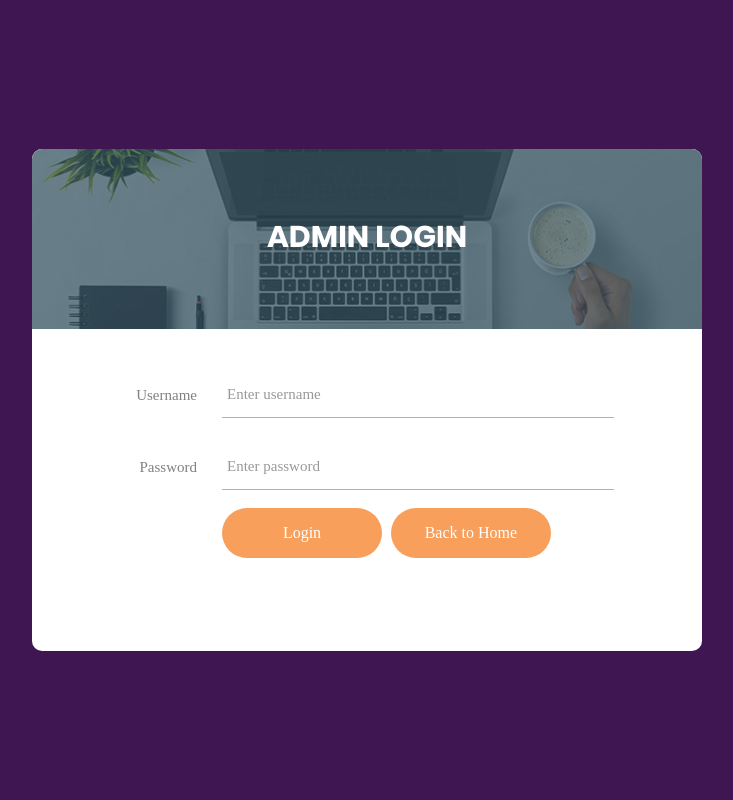
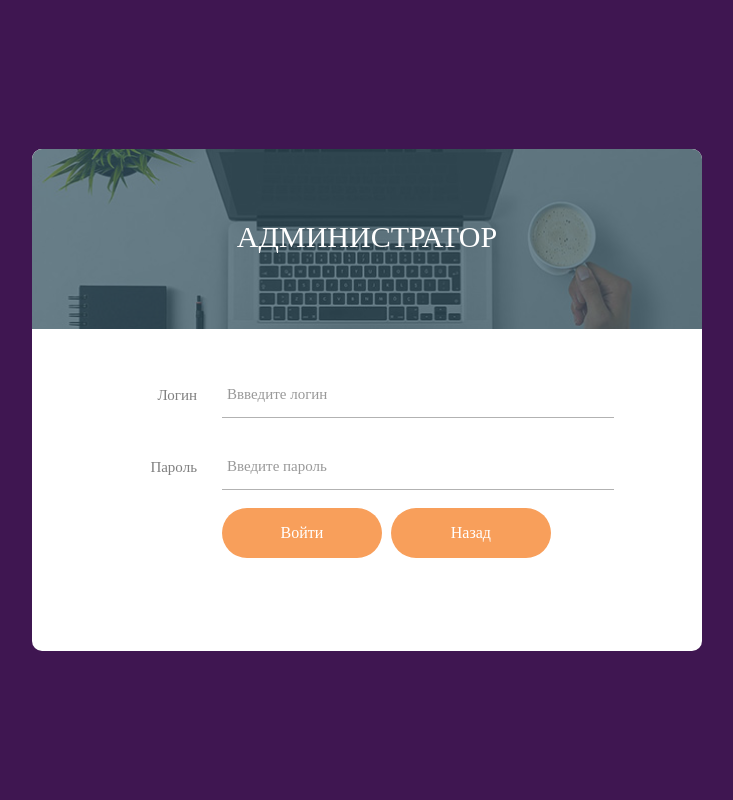
Before and after one commit to AEChub/examSystem, a PHP site: page /users/adminpanel/admin/index.php in a window 1280 px wide. Shown: the whole page, without its empty margins (273-1006 px from the left). Run offline with PHP 8.4, Linux system fonts and the light colour scheme; some web fonts are replaced.

Commit message:
Полная локализация

```diff
--- a/users/adminpanel/admin/login-ui/index.php
+++ b/users/adminpanel/admin/login-ui/index.php
@@ -1,19 +1,19 @@
 <!DOCTYPE html>
 <html lang="en">
 <head>
-	<title>CEE LOGIN</title>
+	<title>Панель Администратора</title>
 	<meta charset="UTF-8">
 	<meta name="viewport" content="width=device-width, initial-scale=1">
 	<link rel="icon" type="image/x-icon" href="assets/images/favicon.ico">
-	<link rel="stylesheet" type="text/css" href="login-ui/vendor/bootstrap/css/bootstrap.min.css">
-	<link rel="stylesheet" type="text/css" href="login-ui/fonts/font-awesome-4.7.0/css/font-awesome.min.css">
-	<link rel="stylesheet" type="text/css" href="login-ui/fonts/Linearicons-Free-v1.0.0/icon-font.min.css">
-	<link rel="stylesheet" type="text/css" href="login-ui/vendor/animate/animate.css">
-	<link rel="stylesheet" type="text/css" href="login-ui/vendor/css-hamburgers/hamburgers.min.css">
-	<link rel="stylesheet" type="text/css" href="login-ui/vendor/select2/select2.min.css">
-	<link rel="stylesheet" type="text/css" href="login-ui/vendor/daterangepicker/daterangepicker.css">
-	<link rel="stylesheet" type="text/css" href="login-ui/css/util.css">
-	<link rel="stylesheet" type="text/css" href="login-ui/css/main.css">
+	<link rel="stylesheet" type="text/css" href="./login-ui/vendor/bootstrap/css/bootstrap.min.css">
+	<link rel="stylesheet" type="text/css" href="./login-ui/fonts/font-awesome-4.7.0/css/font-awesome.min.css">
+	<link rel="stylesheet" type="text/css" href="./login-ui/fonts/Linearicons-Free-v1.0.0/icon-font.min.css">
+	<link rel="stylesheet" type="text/css" href="./login-ui/vendor/animate/animate.css">
+	<link rel="stylesheet" type="text/css" href="./login-ui/vendor/css-hamburgers/hamburgers.min.css">
+	<link rel="stylesheet" type="text/css" href="./login-ui/vendor/select2/select2.min.css">
+	<link rel="stylesheet" type="text/css" href="./login-ui/vendor/daterangepicker/daterangepicker.css">
+	<link rel="stylesheet" type="text/css" href="./login-ui/css/util.css">
+	<link rel="stylesheet" type="text/css" href="./login-ui/css/main.css">
 </head>
 <body>
 
@@ -22,30 +22,30 @@
 			<div class="wrap-login100">
 				<div class="login100-form-title" style="background-image: url(login-ui/images/bg-01.jpg);">
 					<span class="login100-form-title-1">
-						ADMIN LOGIN
+						Администратор
 					</span>
 				</div>
 
 				<form method="post" id="adminLoginFrm" class="login100-form validate-form">
-					<div class="wrap-input100 validate-input m-b-26" data-validate="Username is required">
-						<span class="label-input100">Username</span>
-						<input class="input100" type="text" name="username" placeholder="Enter username">
+					<div class="wrap-input100 validate-input m-b-26" data-validate="Заполните поле логина">
+						<span class="label-input100">Логин</span>
+						<input class="input100" type="text" name="username" placeholder="Ввведите логин">
 						<span class="focus-input100"></span>
 					</div>
 
-					<div class="wrap-input100 validate-input m-b-18" data-validate = "Password is required">
-						<span class="label-input100">Password</span>
-						<input class="input100" type="password" name="pass" placeholder="Enter password">
+					<div class="wrap-input100 validate-input m-b-18" data-validate = "Заполните поле пароля">
+						<span class="label-input100">Пароль</span>
+						<input class="input100" type="password" name="pass" placeholder="Введите пароль">
 						<span class="focus-input100"></span>
 					</div>
 
 
 					<div class="container-login100-form-btn" align="right">
 						<button type="submit" class="login100-form-btn">
-							Login
+							Войти
 						</button>&nbsp;&nbsp;
 						<a href="../../../index.html" class="login100-form-btn">
-							Back to Home
+							Назад
 						</a>
 					</div>
 				</form>
--- a/users/login-ui/index.php
+++ b/users/login-ui/index.php
@@ -22,7 +22,7 @@
 			<div class="wrap-login100">
 				<div class="login100-form-title" style="background-image: url(login-ui/images/bg-01.jpg);">
 					<span class="login100-form-title-1">
-						Войти как студент
+						Студент
 					</span>
 				</div>
 
--- a/users/original.php
+++ b/users/original.php
@@ -66,13 +66,13 @@
                         <li class="nav-item">
                             <a href="javascript:void(0);" class="nav-link">
                                 <i class="nav-link-icon fa fa-database"> </i>
-                                Statistics
+                                Статистика
                             </a>
                         </li>
                         <li class="btn-group nav-item">
                             <a href="javascript:void(0);" class="nav-link">
                                 <i class="nav-link-icon fa fa-edit"></i>
-                                Projects
+                                Проекты
                             </a>
                         </li>
                         <li class="dropdown nav-item">
--- a/users/student/index.php
+++ b/users/student/index.php
@@ -4,7 +4,7 @@
     session_start();
 
     if (!isset($_SESSION['student_name'])) {
-        $_SESSION['msg'] = "You must log in first";
+        $_SESSION['msg'] = "Сначала вы должны войти в систему";
         header('location: ../../login.php');
     }
 ?>
@@ -17,7 +17,7 @@
     <title>Document</title>
 </head>
 <body>
-    <h1> HELLO <?php echo $_SESSION['student_name']; ?>!</h1>
-    <a href="logout.php" class="text-decoration-none">Logout</a>
+    <h1> Привет <?php echo $_SESSION['student_name']; ?>!</h1>
+    <a href="logout.php" class="text-decoration-none">Выйти</a>
 </body>
 </html>
```
Also changed, not shown: users/includes/header.php (+4 -4 lines), users/includes/sidebar.php (+7 -7 lines), users/pages/exam.php (+4 -4 lines), users/pages/manage-course.php (+7 -7 lines), users/pages/result.php (+5 -5 lines).
